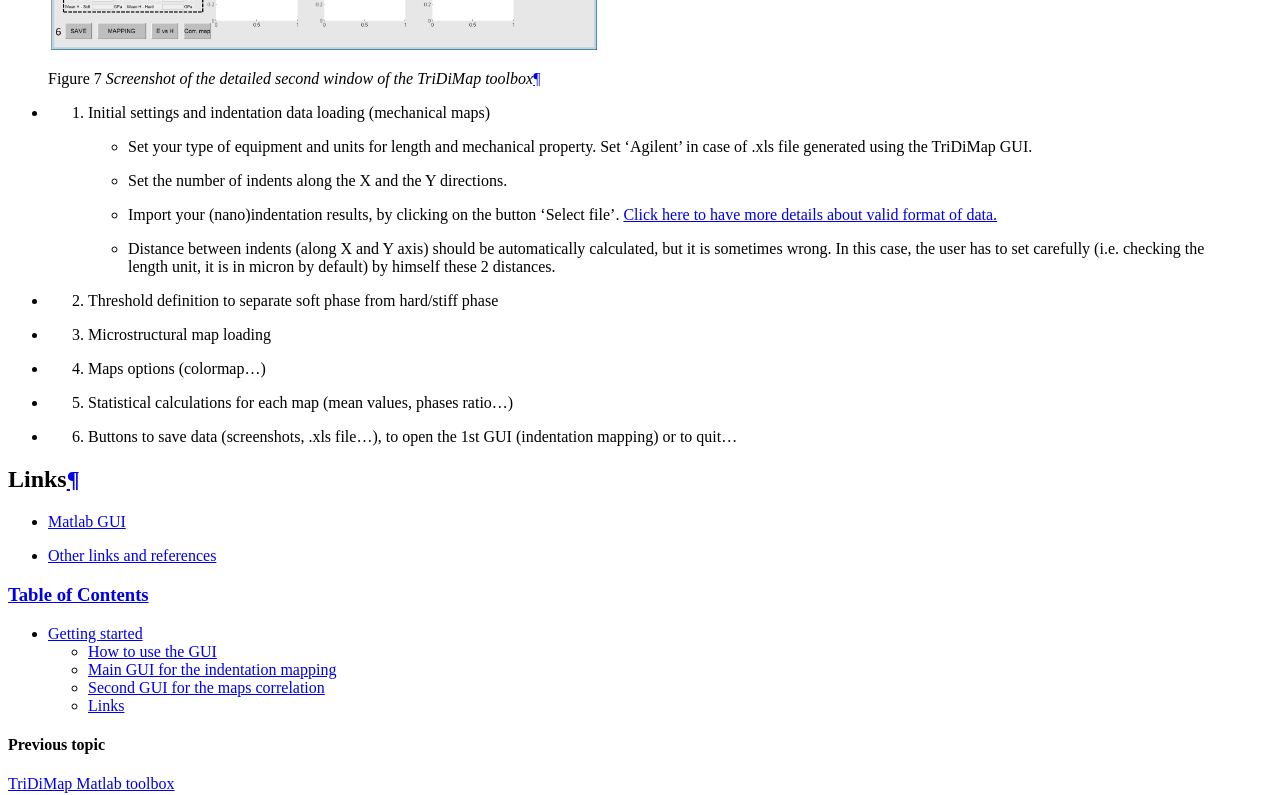
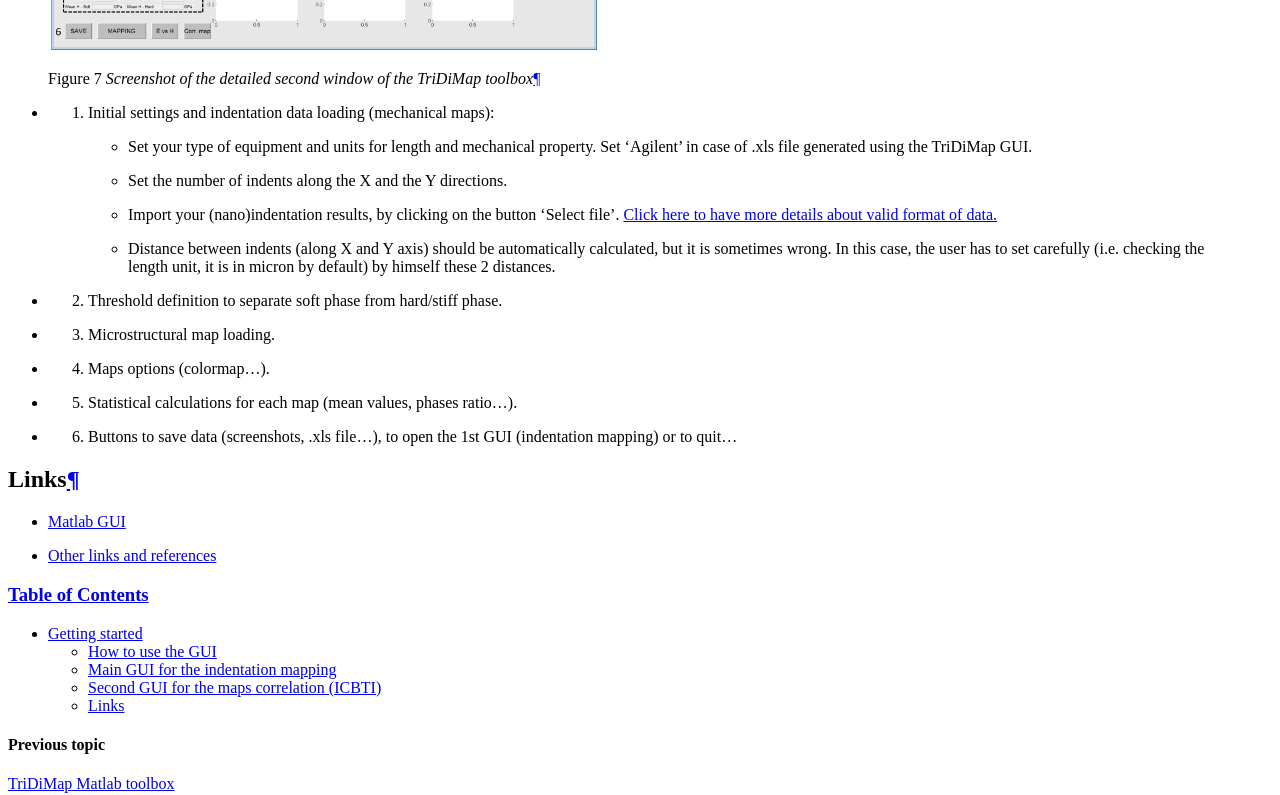
Before and after one commit to DavidMercier/TriDiMap, a Sphinx documentation site: the page built from doc/getting_started.rst, in a window 1280 px wide and 1400 px high, scrolled down 3220 px. Shown: the part 179-974 px from the top of the window. Built offline with Sphinx 7.4.7, drawn with Linux system fonts in a browser that asks for light colours; comment, search, counter and statistics services are not loaded; some of the changed text lies outside the part shown.

Commit message:
Update getting_started.rst

```diff
--- a/doc/getting_started.rst
+++ b/doc/getting_started.rst
@@ -43,13 +43,13 @@ The following window opens for indentation mapping:
 
    *Screenshot of the detailed main window of the TriDiMap toolbox*
 
-* 1) Initial settings and indentation data loading
+* 1) Initial settings and indentation data loading:
     - Set your type of equipment and units for length and mechanical property. Set 'Agilent' in case of .xls file generated using the TriDiMap GUI.
     - Set the number of indents along the X and the Y directions.
     - Import your (nano)indentation results, by clicking on the button 'Select file'. `Click here to have more details about valid format of data. <http://tridimap.readthedocs.org/en/latest/examples.html>`_
     - Distance between indents (along X and Y axis) should be automatically calculated, but it is sometimes wrong. In this case, the user has to set carefully (i.e. checking the length unit, it is in micron by default) by himself these 2 distances.
 
-* 2) Plot settings
+* 2) Plot settings:
     - Set your type of equipment and units for length and mechanical property. Set 'Agilent' in case of .xls file generated using the TriDiMap GUI.
     - Hardness map is plotted by default.
     - It is possible `to modify (to crop, to smooth, to set other colorbar...) <https://tridimap.readthedocs.io/en/latest/map_options.html>`_ this map and to plot other 2D or 3D maps, and to obtain the statistical distribution of mechanical properties:
@@ -59,9 +59,9 @@ The following window opens for indentation mapping:
 	  + `Hardness vs Elastic modulus map <https://tridimap.readthedocs.io/en/latest/E_H.html>`_
 	  + `Image correlation <https://tridimap.readthedocs.io/en/latest/image_correlation.html>`_
 
-* 3) Average, minimum and maximum values are calculated
+* 3) Average, minimum and maximum values are calculated.
 
-* 4) Plot options
+* 4) Plot options:
     - Set the colormap
     - Set the colorbar (number of steps, log scale, normalization...)
     - Add markers, min/max values...
@@ -82,9 +82,9 @@ Check the different file format possible to import in the TriDiMap toolbox: `Fil
     X-Y axis is given on the top right of the GUI as a reference, to indicate the user how maps are read and plotted...
 
 ..  warning::
-    Only square or rectangular indentation grids can be loaded into the Matlab toolbox.
+    Only square or rectangular indentation grids can be loaded into the |matlab| toolbox.
 
-Second GUI for the maps correlation
+Second GUI for the maps correlation (ICBTI)
 ####################################################
 
 A second window opens for maps correlation, when user click on the 'BINARIZATION':
@@ -103,19 +103,19 @@ It is always possible to go back to the main GUI, by clicking on the 'MAPPING' b
 
    *Screenshot of the detailed second window of the TriDiMap toolbox*
 
-* 1) Initial settings and indentation data loading (mechanical maps)
+* 1) Initial settings and indentation data loading (mechanical maps):
     - Set your type of equipment and units for length and mechanical property. Set 'Agilent' in case of .xls file generated using the TriDiMap GUI.
     - Set the number of indents along the X and the Y directions.
     - Import your (nano)indentation results, by clicking on the button 'Select file'. `Click here to have more details about valid format of data. <http://tridimap.readthedocs.org/en/latest/examples.html>`_
     - Distance between indents (along X and Y axis) should be automatically calculated, but it is sometimes wrong. In this case, the user has to set carefully (i.e. checking the length unit, it is in micron by default) by himself these 2 distances.
 
-* 2) Threshold definition to separate soft phase from hard/stiff phase
+* 2) Threshold definition to separate soft phase from hard/stiff phase.
 
-* 3) Microstructural map loading
+* 3) Microstructural map loading.
 
-* 4) Maps options (colormap...)
+* 4) Maps options (colormap...).
 
-* 5) Statistical calculations for each map (mean values, phases ratio...)
+* 5) Statistical calculations for each map (mean values, phases ratio...).
 
 * 6) Buttons to save data (screenshots, .xls file...), to open the 1st GUI (indentation mapping) or to quit...
 
```
